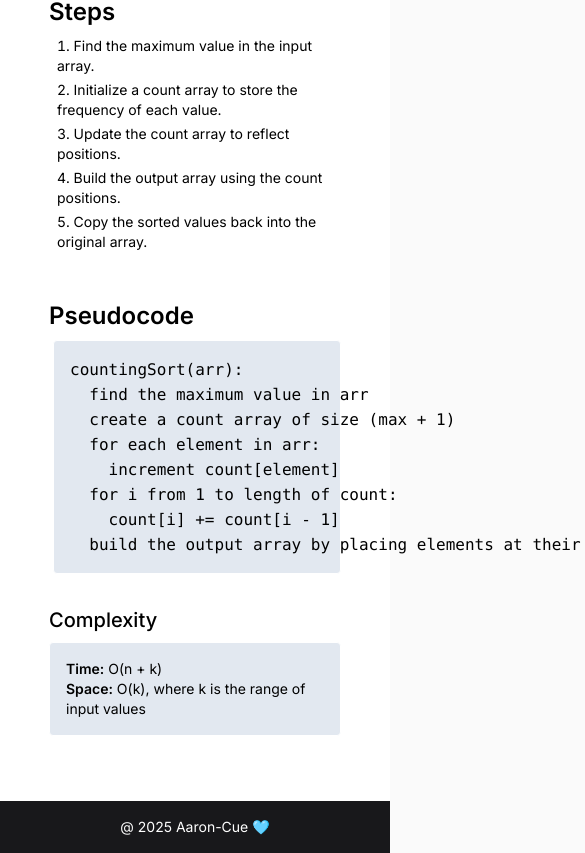
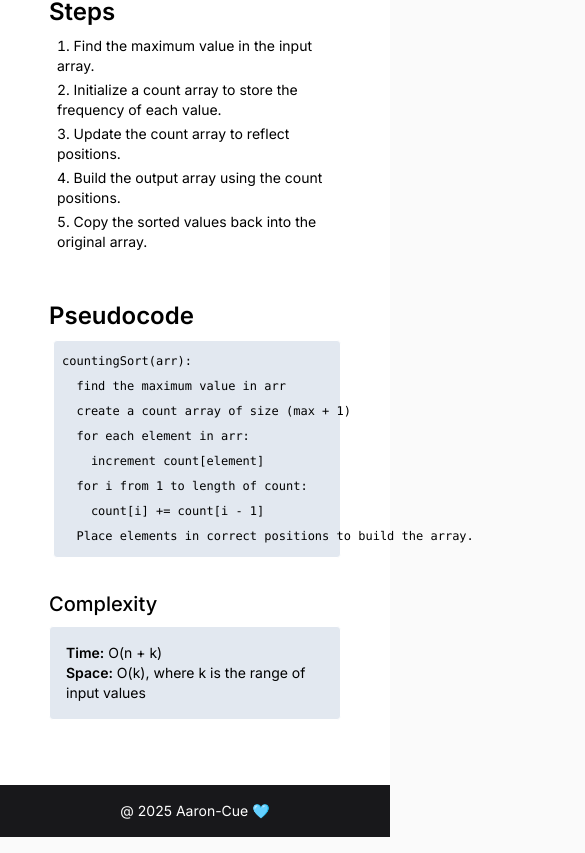
Before and after one commit to Aaron-Cue/algorithm-visualizer, a Next.js app: page /Counting in a window 390 px wide. Shown: the part 1107-1960 px from the top of the page, 585 px wide, since content can reach past the window. Built offline with nearby package versions, Linux system fonts and the light colour scheme.

Commit message:
change style mobile infoWrapper

```diff
--- a/src/components/Algorithms/Info/InfoWrapper.tsx
+++ b/src/components/Algorithms/Info/InfoWrapper.tsx
@@ -33,7 +33,7 @@ export default function InfoWrapper({
         <div className="flex-3">
           <h3 className="text-2xl font-semibold mb-2">Pseudocode</h3>
           <pre
-            className="ml-1 border border-white p-4 bg-slate-200 rounded text-[16px] leading-[25px]
+            className="ml-1 border border-white p-2 md:p-4 bg-slate-200 rounded text-[12px] sm:text-[16px] leading-[25px]
 "
           >
             {pseudocode}
--- a/src/components/Algorithms/Info/Sorting/Counting.tsx
+++ b/src/components/Algorithms/Info/Sorting/Counting.tsx
@@ -8,7 +8,7 @@ export default function Counting() {
     increment count[element]
   for i from 1 to length of count:
     count[i] += count[i - 1]
-  build the output array by placing elements at their correct positions`
+  Place elements in correct positions to build the array.`
 
   return (
     <InfoWrapper
```
